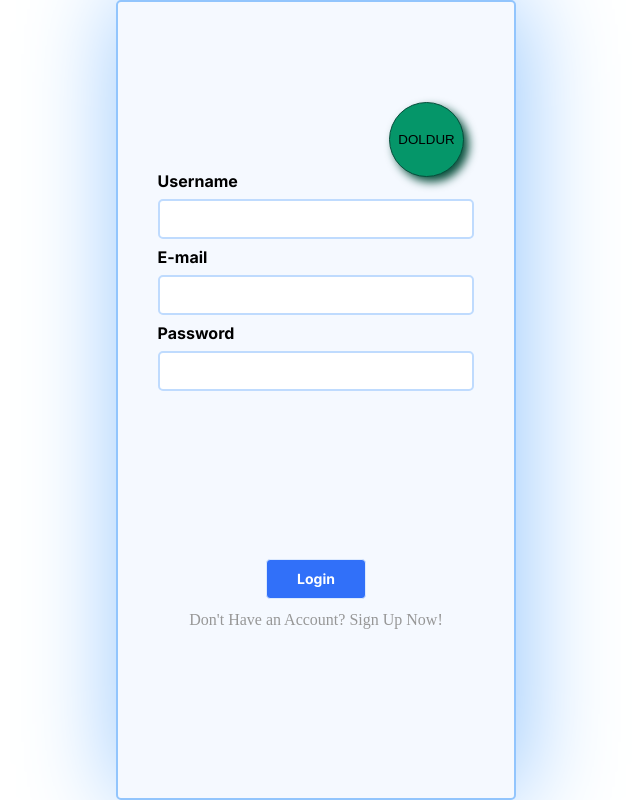
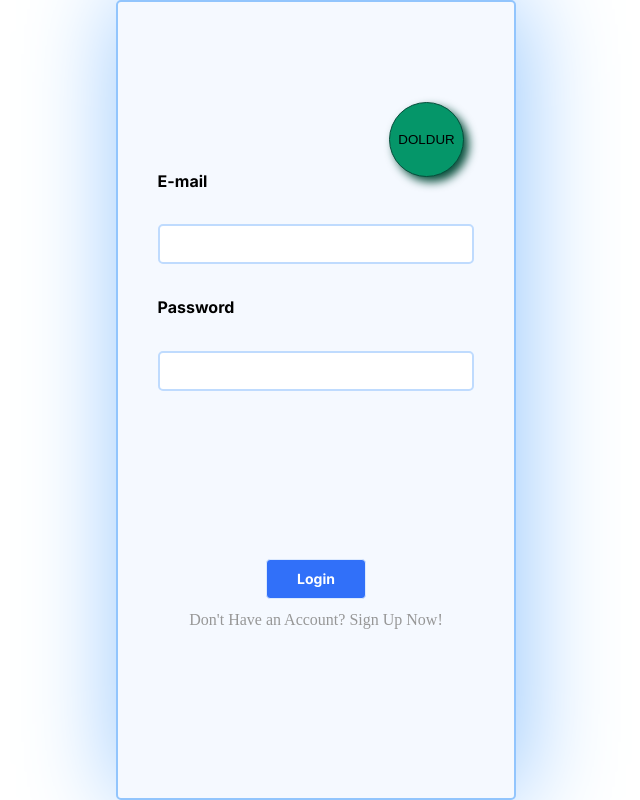
Before and after one commit to ibrahimkeles61/glomil-task, a React (Vite) app: page /login in a window 1280 px wide. Shown: the whole page, without its empty margins (324-964 px from the left). Built offline with nearby package versions, Linux system fonts and the light colour scheme.

Commit message:
Küçük düzeltme
Login ekranında kullanıcı adını sormak gereksizdi çünkü onu veritabanından çekiyorum artık, onu kaldırdım.

```diff
--- a/src/Pages/LoginOrSignUp.jsx
+++ b/src/Pages/LoginOrSignUp.jsx
@@ -60,6 +60,8 @@ function LoginOrSignUp() {
     <div className="login-or-signup">
       <div className="login-or-signup--content">
         <div className="login-or-signup--inputs">
+          {!loginPage && (
+            <>
               <label
                 htmlFor="login-or-signup--username"
                 className="login-or-signup--label"
@@ -73,6 +75,8 @@ function LoginOrSignUp() {
                 id="login-or-signup--email"
                 className="login-or-signup--input"
               />
+            </>
+          )}
           <label
             htmlFor="login-or-signup--email"
             className="login-or-signup--label"
```
Lines whose indentation alone changed are shown as unchanged.
